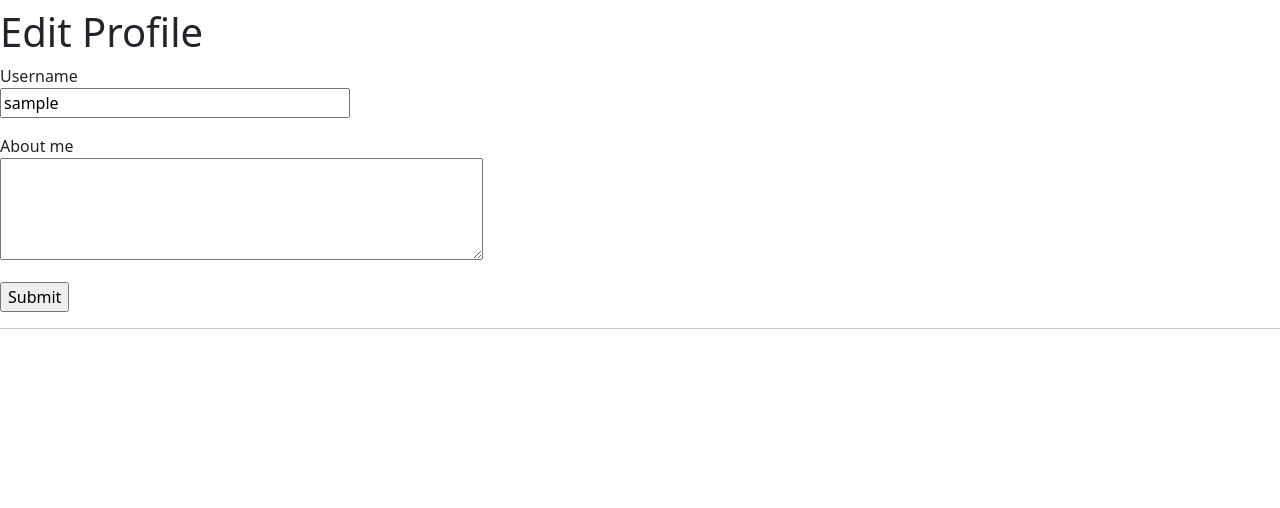
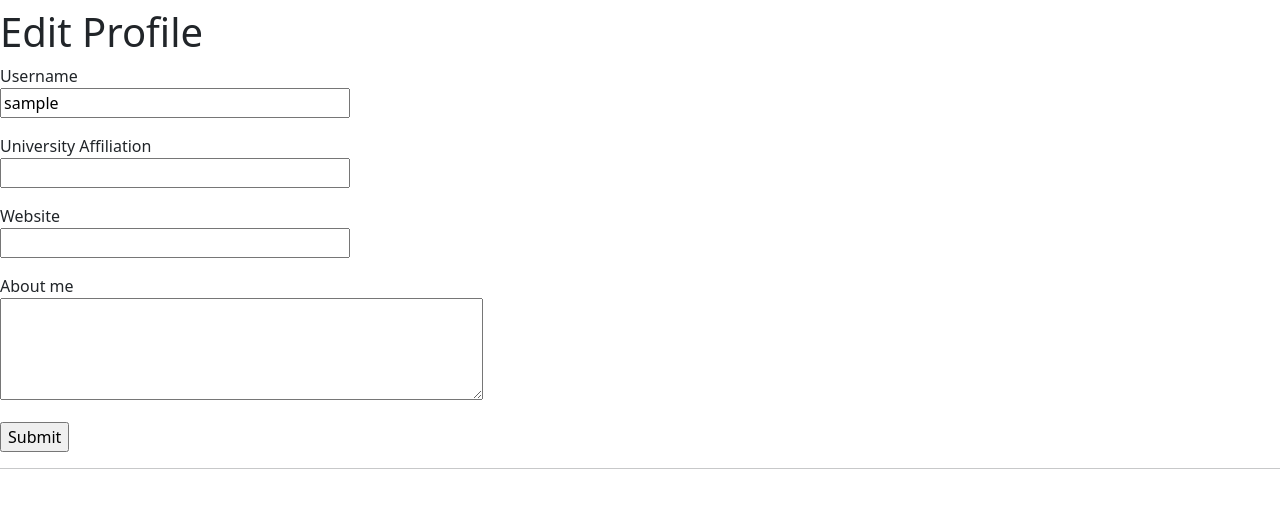
Before and after one commit to UladzimirTreihis/spectral_line_detection_database, a Flask app: page /edit_profile in a window 1280 px wide. Shown: the part 74-582 px from the top of the page. Run offline with Flask 2, Linux system fonts and the light colour scheme; the visitor is signed in with stand-in values (Sample User, id 1); data comes from the database, SQL or seed files in the repository.

Commit message:
fixed registration form, changed edit profile

```diff
--- a/flask-back-end/app/forms.py
+++ b/flask-back-end/app/forms.py
@@ -31,5 +31,7 @@ class RegistrationForm(FlaskForm):
 
 class EditProfileForm(FlaskForm):
     username = StringField('Username', validators=[DataRequired()])
+    university = StringField('University Affiliation', validators= [DataRequired()])
+    website = StringField('Website', validators= [DataRequired()])
     about_me = TextAreaField('About me', validators=[Length(min=0, max=140)])
     submit = SubmitField('Submit')
--- a/flask-back-end/app/routes.py
+++ b/flask-back-end/app/routes.py
@@ -98,12 +98,16 @@ def edit_profile():
     form = EditProfileForm()
     if form.validate_on_submit():
         current_user.username = form.username.data
+        current_user.university = form.university.data
+        current_user.website = form.website.data
         current_user.about_me = form.about_me.data
         db.session.commit()
-        flash('Your changes have been saved')
-        return redirect(url_for('edit_profile'))
+        flash ("Your changes have been submitted")
+        return redirect(url_for('main'))
     elif request.method == 'GET':
         form.username.data = current_user.username
+        form.university.data = current_user.university
+        form.website.data = current_user.website
         form.about_me.data = current_user.about_me
     return render_template('edit_profile.html', title='Edit Profile', form=form, user=user)
 
--- a/flask-back-end/app/templates/edit_profile.html
+++ b/flask-back-end/app/templates/edit_profile.html
@@ -16,6 +16,20 @@
             {% endfor %}
         </p>
         <p>
+            {{ form.university.label }}<br>
+            {{ form.university(size=32) }}<br>
+            {% for error in form.university.errors %}
+            <span style="color: red;">[{{ error }}]</span>
+            {% endfor %}
+        </p>
+        <p>
+            {{ form.website.label }}<br>
+            {{ form.website(size=32) }}<br>
+            {% for error in form.website.errors %}
+            <span style="color: red;">[{{ error }}]</span>
+            {% endfor %}
+        </p>
+        <p>
             {{ form.about_me.label }}<br>
             {{ form.about_me(cols=50, rows=4) }}<br>
             {% for error in form.username.errors %}
--- a/flask-back-end/app/templates/user.html
+++ b/flask-back-end/app/templates/user.html
@@ -32,8 +32,6 @@
 
     <hr>
 
-    <img src="https://lh3.googleusercontent.com/proxy/MEfaBCwRAwNjjZKwbcCx8D04VoLFDFV-lQadG-jxgn_9m7WAZx4NPVUy64Uajt3IUVp5LkqceGVx4F6QtcAZbKqGpKtsLY8" width="100" height="100">
-
     <p> University : {{user.university }} </p>
     <p> Website : {{ user.website }} </p>
 
```
Also changed, not shown: flask-back-end/app/templates/auth/register.html (+15 -1 lines).
